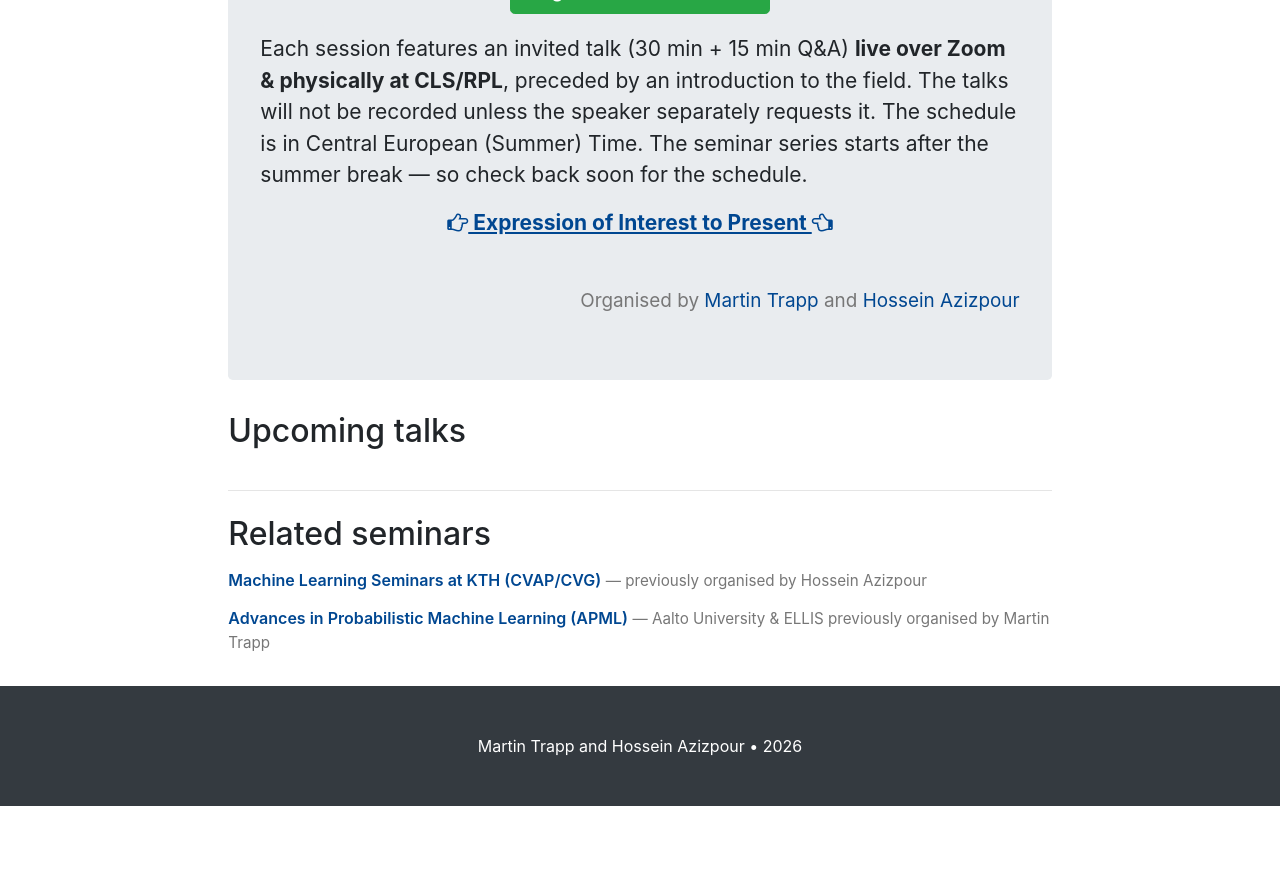
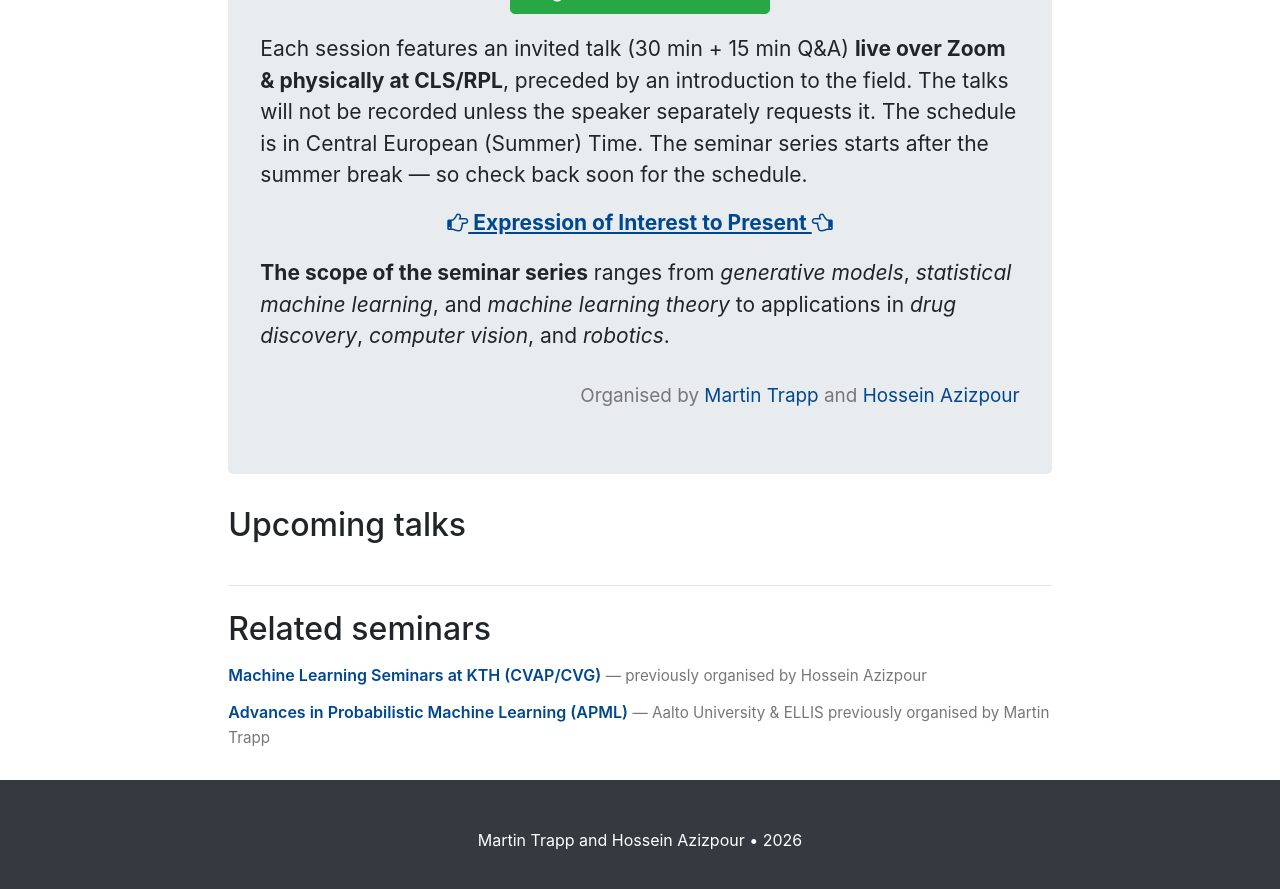
Before and after one commit to traml-lab/mlfika, a Jekyll site: the page built from index.html, in a window 1280 px wide and 900 px high, scrolled down 646 px. Shown: the top 889 px of the window. Built offline with Jekyll 4.4.1, drawn with Linux system fonts in a browser that asks for light colours; before the commit the page ends 1452 px from its top, so only the background shows below that.

Commit message:
added scope

```diff
--- a/_config.yml
+++ b/_config.yml
@@ -29,6 +29,8 @@ interest_form: "https://forms.gle/S8XnyJXZJtBWBaeS6"
 
 details: "Each session features an invited talk (30 min + 15 min Q&A) **live over Zoom & physically at CLS/RPL**, preceded by an introduction to the field. The talks will not be recorded unless the speaker separately requests it. The schedule is in Central European (Summer) Time. The seminar series starts after the summer break — so check back soon for the schedule."
 
+scope: "**The scope of the seminar series** ranges from _generative models_, _statistical machine learning_, and _machine learning theory_ to applications in _drug discovery_, _computer vision_, and _robotics_."
+
 organizers: "[Martin Trapp](https://trappmartin.github.io) and [Hossein Azizpour](https://www.kth.se/profile/azizpour)"
 
 # Previous / related seminar series, listed at the bottom of the page.
--- a/index.html
+++ b/index.html
@@ -39,6 +39,7 @@ layout: default
     <a class="interest-link" href="{{ site.interest_form }}"><i class="fa fa-hand-o-right" aria-hidden="true"></i> Expression of Interest to Present <i class="fa fa-hand-o-left" aria-hidden="true"></i></a>
   </div>
   {% endif %}
+  {{ site.scope | markdownify }}
   <div id="hosted-by">Organised by {{ site.organizers | markdownify | remove: '<p>' | remove: '</p>' }}</div>
 </div>
 
```
